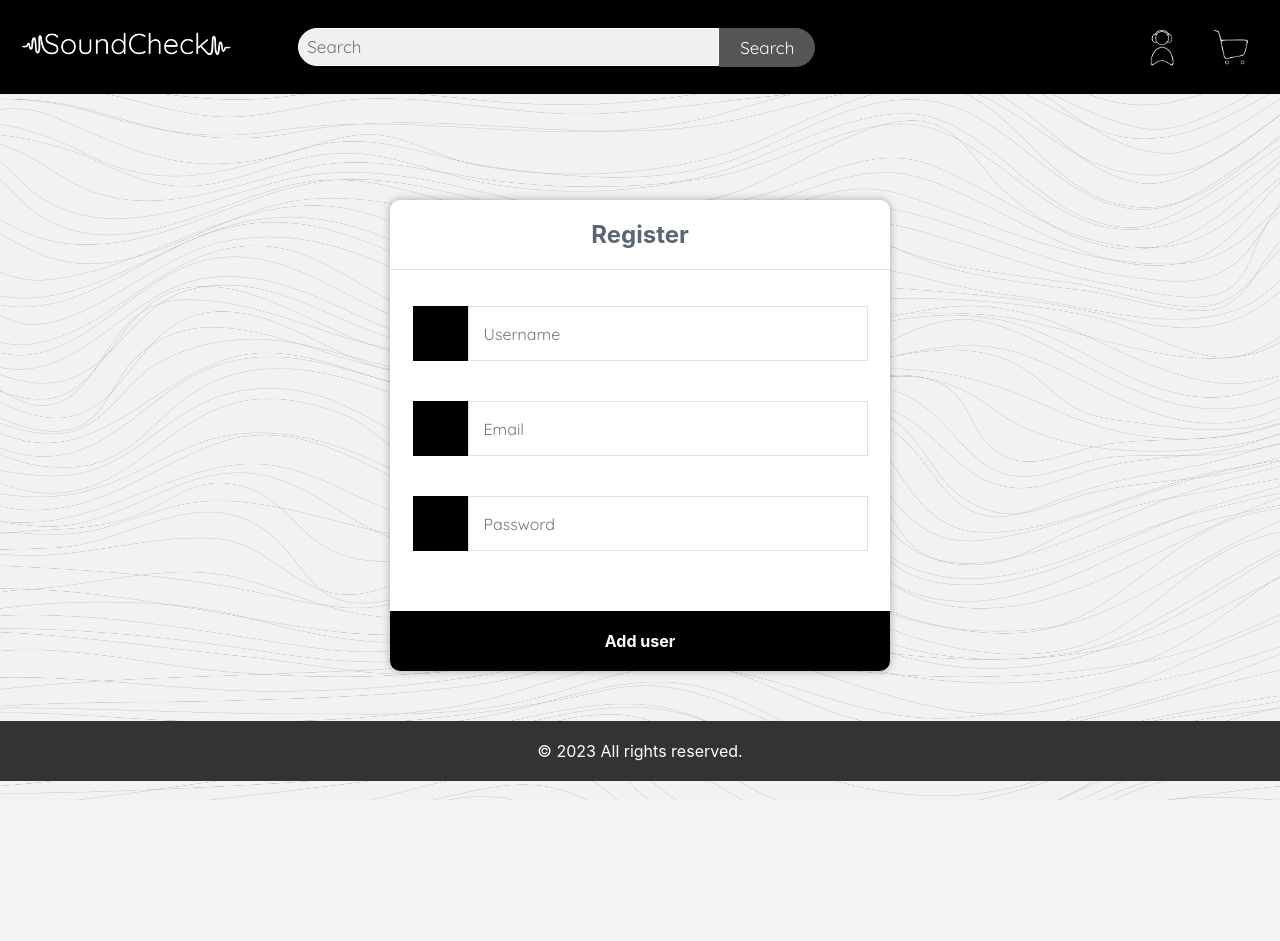
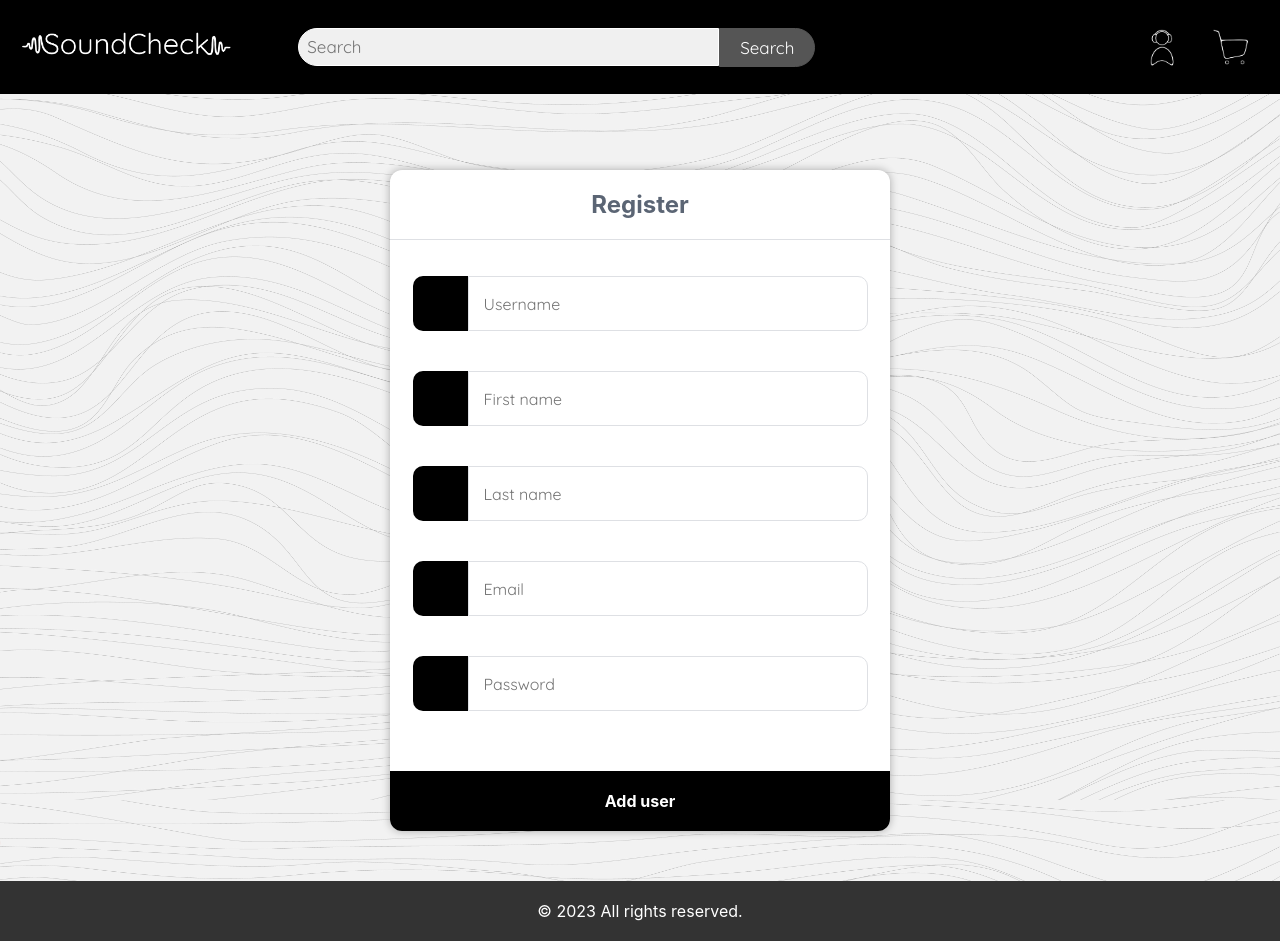
Before and after one commit to PDDMain/SoundCheck, a PHP site: page /register.html in a window 1280 px wide. Before the commit the page ends 800 px from the top, so only its background shows below. Run offline with PHP 8.4, Linux system fonts and the light colour scheme.

Commit message:
some fixes

```diff
--- a/css/first_page_style.css
+++ b/css/first_page_style.css
@@ -11,7 +11,6 @@ main {
 }
 
 .welcome {
-    /*margin-top: 40px;*/
     width: 100%;
 }
 .review_form {
--- a/css/register_style.css
+++ b/css/register_style.css
@@ -8,8 +8,8 @@
     width: 500px;
     background-color: #ffffff;
     box-shadow: 0 0 9px 0 rgba(0, 0, 0, 0.3);
-    margin: 200px auto 50px auto;
-    border-radius: 10px;
+    margin: 170px auto 50px auto;
+    border-radius: 12px;
 }
 
 .register h1 {
@@ -34,6 +34,8 @@
     align-items: center;
     width: 55px;
     height: 55px;
+    border-bottom-left-radius: 10px;
+    border-top-left-radius: 10px;
     background-color: black;
     color: #ffffff;
 }
@@ -44,6 +46,8 @@
     border: 1px solid #dee0e4;
     margin-bottom: 40px;
     padding: 0 15px;
+    border-bottom-right-radius: 10px;
+    border-top-right-radius: 10px;
 }
 
 .register form input[type="submit"] {
@@ -57,8 +61,8 @@
     font-weight: bold;
     color: #ffffff;
     transition: background-color 0.2s;
-    border-bottom-right-radius: 10px;
-    border-bottom-left-radius: 10px;
+    border-bottom-right-radius: 12px;
+    border-bottom-left-radius: 12px;
 }
 
 .register form input[type="submit"]:hover {
--- a/error_page.php
+++ b/error_page.php
@@ -12,6 +12,7 @@
 </head>
 <body>
 <header>
+    <div class="header-navigation">
     <div><a href="main.php"><img class="logo" src="img/logo.jpg"></a></div>
     <div class="search-container">
         <form class="search" action="main.php" method="get">
@@ -35,9 +36,10 @@
                 </a></li>
         </ul>
     </nav>
+    </div>
 </header>
-<div class="gap"></div>
-<div></div>
+<!--<div class="gap"></div>-->
+<!--<div></div>-->
 <main>
     <p class="error_message">
         <?php
--- a/register.html
+++ b/register.html
@@ -53,6 +53,16 @@
             </label>
             <input type="text" name="username" placeholder="Username" id="username" required>
 
+            <label for="first_name">
+                <i class="fas fa-first_name"></i>
+            </label>
+            <input type="text" name="first_name" placeholder="First name" id="first_name" required>
+
+            <label for="last_name">
+                <i class="fas fa-last_name"></i>
+            </label>
+            <input type="text" name="last_name" placeholder="Last name" id="last_name" required>
+
             <label for="email">
                 <i class="fas fa-email"></i>
             </label>
```
Also changed, not shown: css/login_style.css (+9 -5 lines).
